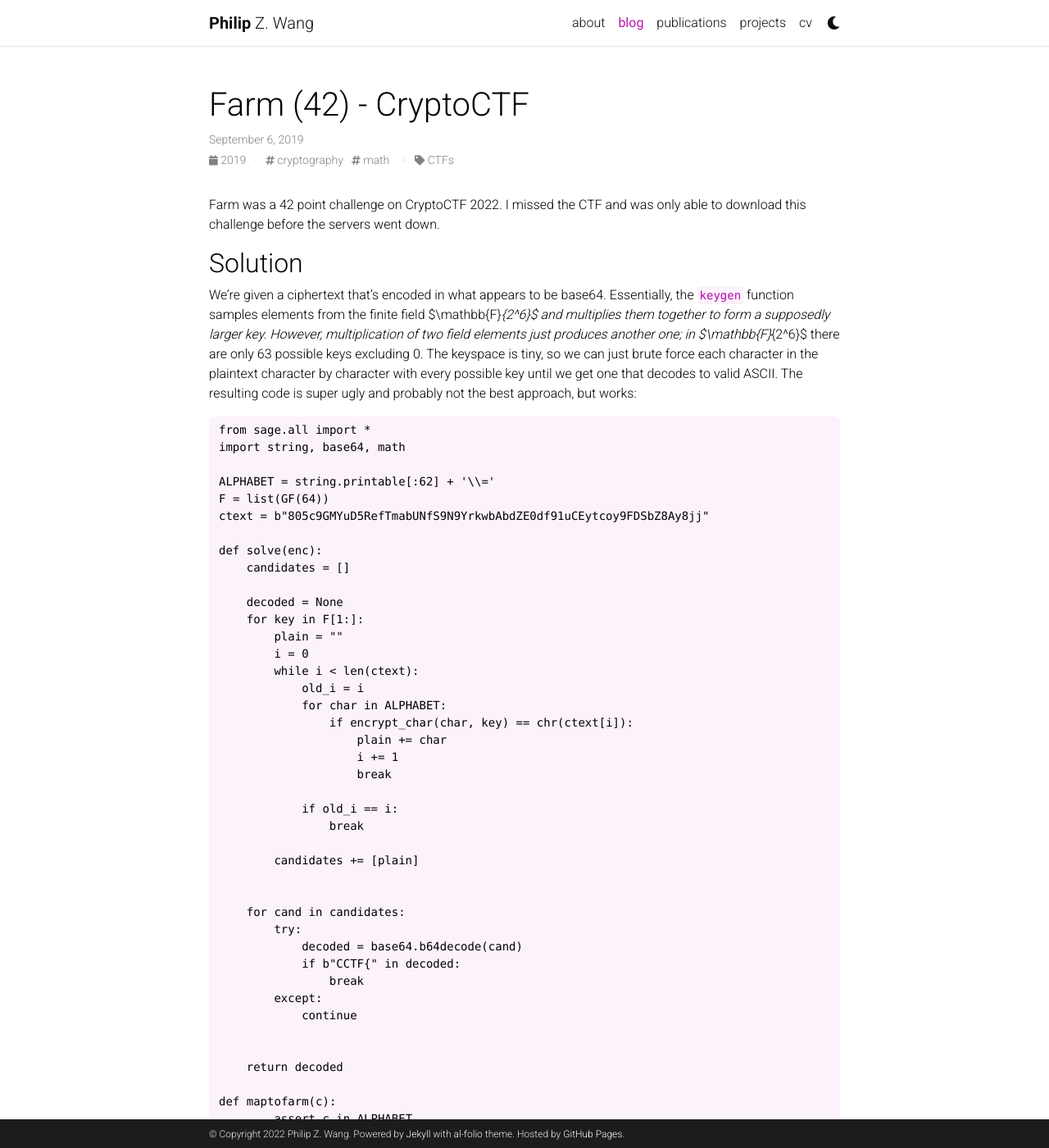
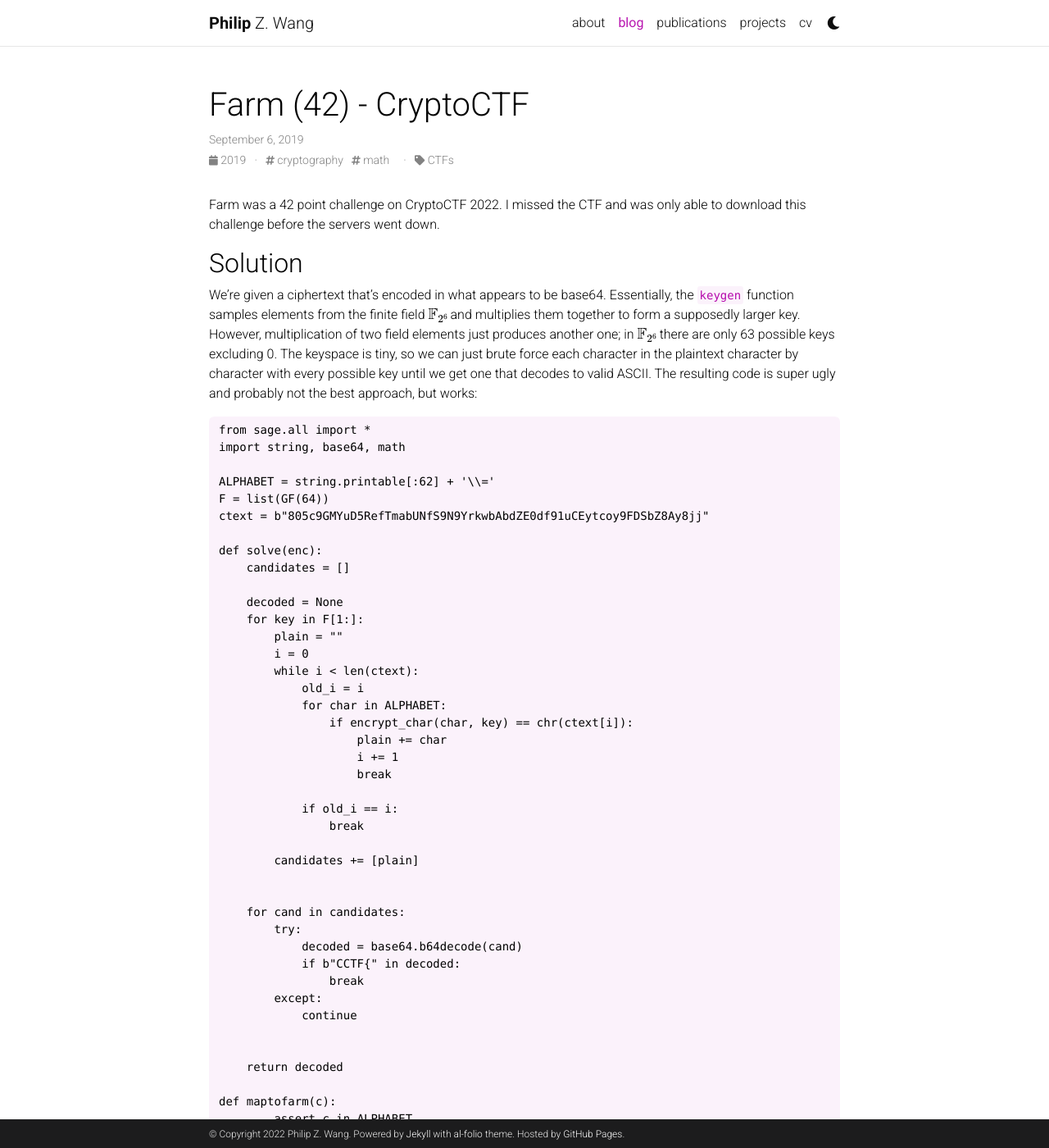
Before and after one commit to pwang00/pwang00.github.io, a Jekyll site: the page built from _posts/2022-07-22-farm.md, in a window 1280 px wide and 1400 px high. Shown: the whole window at 82% size. Built offline with Jekyll 4.4.1, drawn with Linux system fonts in a browser that asks for light colours; comment, search, counter and statistics services are not loaded; a style sheet for code colours, icons or effects is not loaded; some of the changed text lies outside the part shown.

Commit message:
Fix formatting

````diff
--- a/_posts/2022-07-22-farm.md
+++ b/_posts/2022-07-22-farm.md
@@ -11,7 +11,7 @@ Farm was a 42 point challenge on CryptoCTF 2022. I missed the CTF and was only a
 
 ## Solution
 
-We're given a ciphertext that's encoded in what appears to be base64.  Essentially, the `keygen` function samples elements from the finite field $\mathbb{F}_{2^6}$ and multiplies them together to form a supposedly larger key. However, multiplication of two field elements just produces another one; in $\mathbb{F}_{2^6}$ there are only 63 possible keys excluding 0.  The keyspace is tiny, so we can just brute force each character in the plaintext character by character with every possible key until we get one that decodes to valid ASCII.  The resulting code is super ugly and probably not the best approach, but works:
+We're given a ciphertext that's encoded in what appears to be base64.  Essentially, the `keygen` function samples elements from the finite field $$\mathbb{F}_{2^6}$$ and multiplies them together to form a supposedly larger key. However, multiplication of two field elements just produces another one; in $$\mathbb{F}_{2^6}$$ there are only 63 possible keys excluding 0.  The keyspace is tiny, so we can just brute force each character in the plaintext character by character with every possible key until we get one that decodes to valid ASCII.  The resulting code is super ugly and probably not the best approach, but works:
 
 ```python
 from sage.all import *
````
Also changed, not shown: other parts of _posts/2022-07-22-farm.md (+3 -0 lines).
